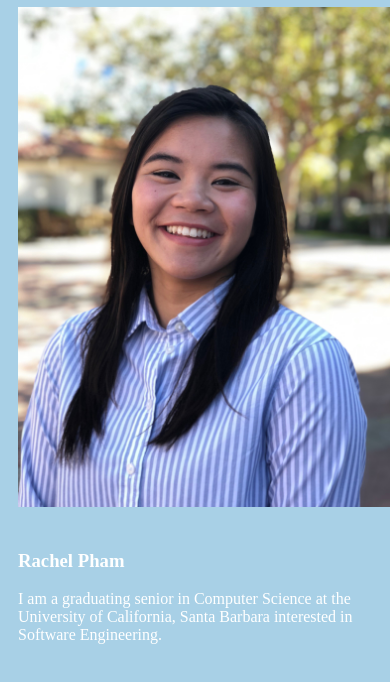
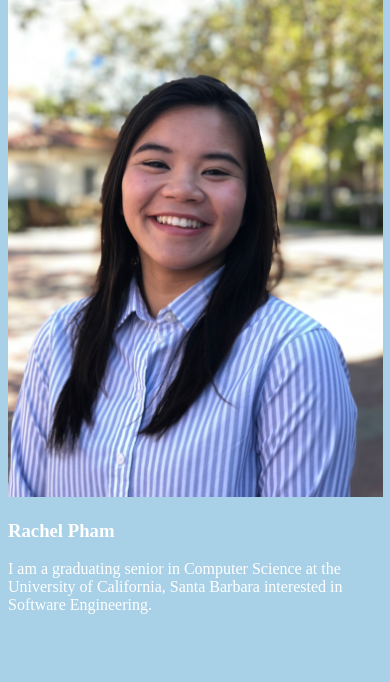
Before and after one commit to rphammy/portfolio_, a plain HTML site: page index.html in a window 390 px wide. Shown: the part 158-840 px from the top of the page. Drawn offline with nearby package versions, Linux system fonts and the light colour scheme.

Commit message:
add mobile for all pages

```diff
--- a/style.css
+++ b/style.css
@@ -20,7 +20,6 @@
 }
 
 .main-body > div {
-	padding: 10px;
 }
 
 .gallery {
```
Also changed, not shown: index.html (+0 -1 lines).
